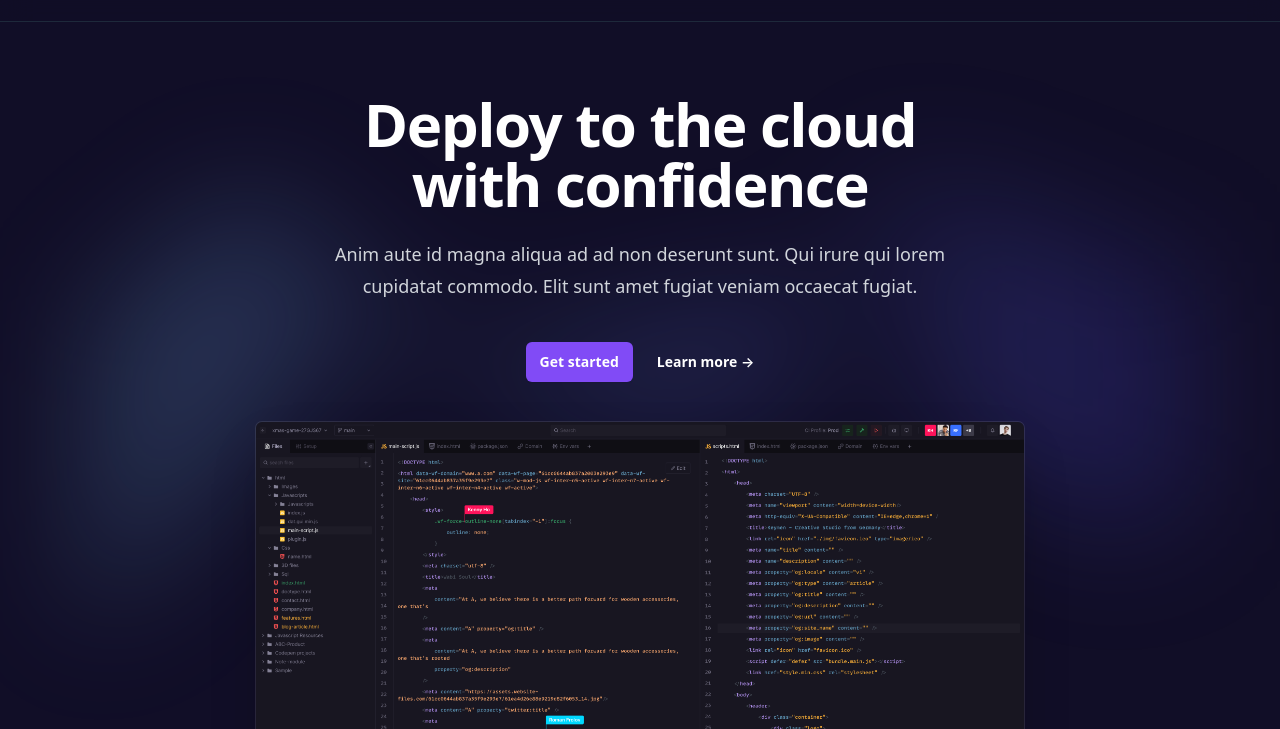
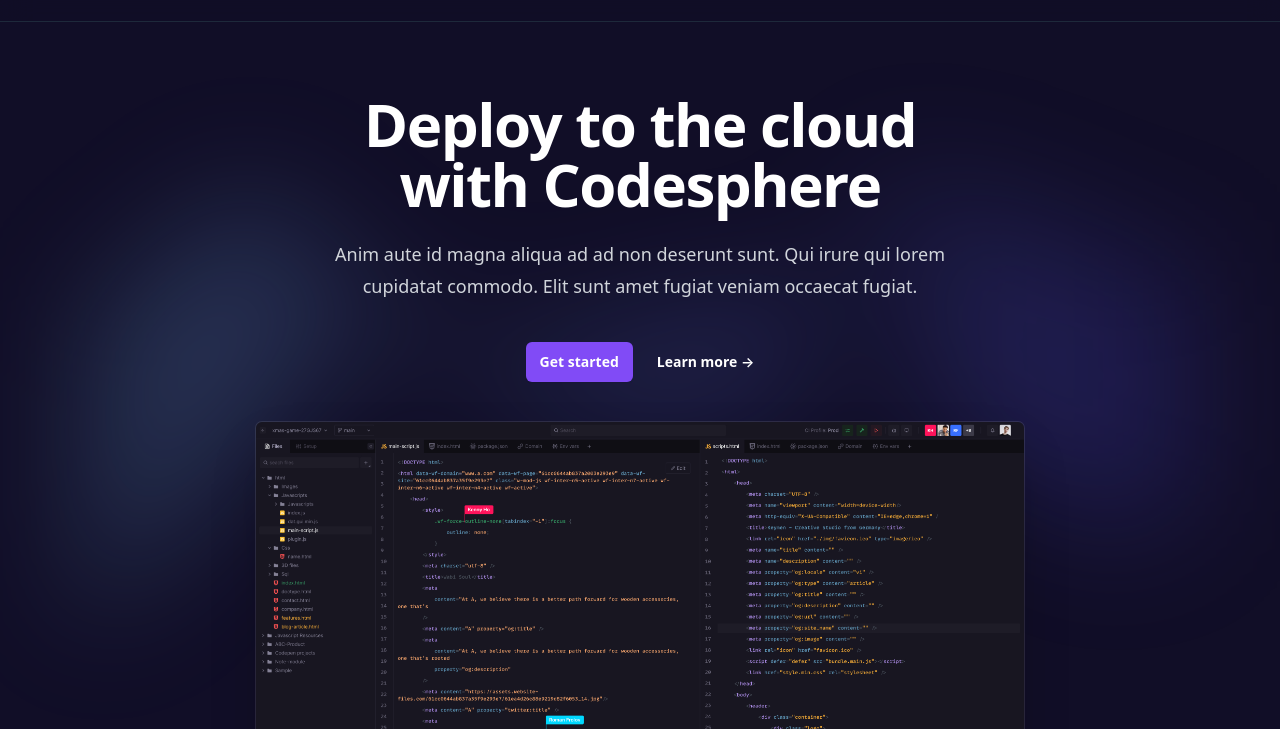
Before and after one commit to codesphere-cloud/preview-demo, a website: page public/index.html in a window 1280 px wide. Shown: the part 71-800 px from the top of the page. Drawn offline with Linux system fonts and the light colour scheme.

Commit message:
Update index.html

```diff
--- a/public/index.html
+++ b/public/index.html
@@ -98,7 +98,7 @@
         class="mx-auto max-w-7xl px-6 pb-24 pt-10 sm:pb-32 lg:flex lg:flex-col lg:px-8 lg:pb-32 lg:pt-0 2xl:pt-16 lg:items-center md:pt-0">
         <div class="mx-auto max-w-2xl flex flex-col	justify-center flex-shrink-0 lg:mx-0 lg:max-w-2xl lg:pt-8">
           <h1 class="mt-10 text-4xl font-bold tracking-tight text-white sm:text-6xl lg:text-center">Deploy to the cloud
-            with confidence</h1>
+            with Codesphere</h1>
           <p class="mt-6 text-lg leading-8 text-gray-300 lg:text-center">Anim aute id magna aliqua ad ad non deserunt
             sunt. Qui irure qui lorem cupidatat commodo. Elit sunt amet fugiat veniam occaecat fugiat.</p>
           <div class="mt-10 flex items-center gap-x-6 lg:justify-center">
```
